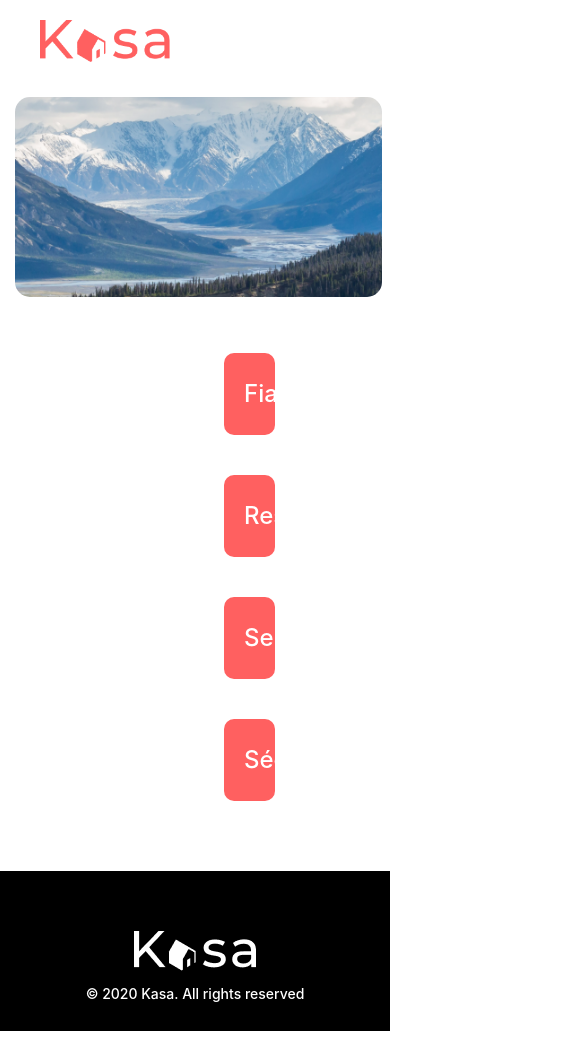
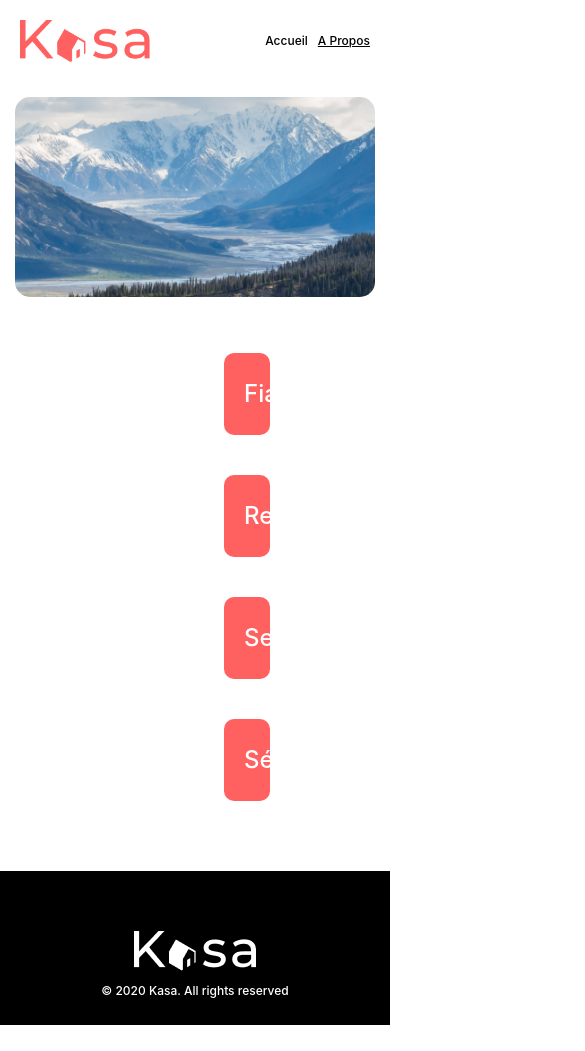
Before and after one commit to gilsonmak/P4-Kasa, a React (Create React App) app: page /aboutpage in a window 390 px wide. Shown: the top 1051 px of the page, 585 px wide, since content can reach past the window. After the commit the page ends 1025 px from the top, so only its background shows below. Built offline with nearby package versions, Linux system fonts and the light colour scheme.

Commit message:
feat: Gestion de l'erreur sur l'ID d'une propriété

```diff
--- a/src/App.css
+++ b/src/App.css
@@ -1,3 +1,11 @@
+
+
+#root {
+  width: 100%;
+  max-width: 1440px;
+  margin: 0 auto;
+  padding: 0 0;
+}
 .App {
   text-align: center;
 }
--- a/src/Components/Banner/Banner.scss
+++ b/src/Components/Banner/Banner.scss
@@ -50,8 +50,6 @@ h1 {
 @media (max-width: 768px) {
 
     .banner {
-        width: 94%;
         margin: 15px;
-        margin-left: 15px;
     }
 }
--- a/src/Components/Collapse/Collapse.scss
+++ b/src/Components/Collapse/Collapse.scss
@@ -59,72 +59,6 @@
     .collapse-container {
 
         margin-right: 30px;
-        width: 95%;
 
     }
 }
-/*
-.collapse-container {
-    width: 100%;
-    & + .collapse-container {  // Sélectionne chaque .collapse-container qui suit un autre .collapse-container
-      margin-top: 20px; // Espacement entre deux collapses consécutifs
-
-      @media (max-width: 768px) {
-        margin-top: 15px; // Espacement légèrement réduit en mobile
-      }
-    }
-  }
-
-  .collapse-title-container {
-    background-color: #FF6060;
-    border-radius: 7px;
-    cursor: pointer;
-  }
-
-  .collapse-title {
-    display: flex;
-    flex-direction: row;
-    justify-content: space-between;
-    align-items: center;
-    margin: 0 18px;
-    height: 47px;
-
-    @media (max-width: 768px) {
-      margin-left: 5px;
-      height: 40px; // Hauteur légèrement réduite en mobile si nécessaire
-    }
-  }
-
-  .arrow-icon {
-    width: 24px;
-    height: auto;
-    transition: transform 0.7s ease;
-
-    &.arrow-up {
-      transform: rotate(180deg);
-    }
-  }
-
-  .collapse-description-wrapper {
-    background-color: #F7F7F7;
-    border-radius: 5px;
-    overflow: hidden;
-    max-height: 0;
-    transition: max-height 0.3s ease-in-out;
-
-
-    &.open {
-      max-height: 1000px;
-    }
-  }
-
-  .collapse-description {
-    color: black;
-    padding: 15px;
-    font-weight: 400;
-    font-size: 16px;
-
-    @media (max-width: 768px) {
-      font-size: 14px;
-    }
-  }*/
--- a/src/Components/Footer/Footer.scss
+++ b/src/Components/Footer/Footer.scss
@@ -4,11 +4,11 @@
     display: flex;
     flex-direction: column;
     background-color: black;
-    width: 100%;
+    max-width: 1440px;
     align-items: center;
     padding-top: 60px;
     padding-bottom: 15px;
-    margin: 10px auto 20px auto;
+    margin: 0;
 
 
     .logo {
@@ -24,7 +24,8 @@
  @media (max-width: 768px) {
     .footer {
         p {
-            font-size: 14px;
+            font-size: 12px;
+            font-weight: 500;
         }
     }
  }
--- a/src/Components/Header/Header.scss
+++ b/src/Components/Header/Header.scss
@@ -3,8 +3,8 @@
     display: flex;
     justify-content: space-between;
     align-items: center;
-    width: 1024px;
-    margin: 0 auto;
+    max-width: 1240px;
+    margin: 10px auto 20px auto;
     padding: 40px 0;
 
 }
@@ -33,7 +33,7 @@ a {
 
     .header {
         padding: 20px;
-        margin: 0 20px;
+        margin: 0 0;
     }
 
     .nav-header {
--- a/src/Pages/HousingPage/HousingPage.jsx
+++ b/src/Pages/HousingPage/HousingPage.jsx
@@ -1,5 +1,5 @@
 import React from "react";
-import { useParams } from "react-router-dom";
+import { useParams, Navigate } from "react-router-dom";
 import logements from "../../Data/logements.json"
 import Carrousel from "../../Components/Carrousel/Carrousel";
 import "./HousingPage.scss"
@@ -18,7 +18,7 @@ function HousingPage() {
     const logement = logements.find(logement => logement.id === id);
 
    if (!logement) {
-        return <div>Logement non trouvé</div>
+        return <Navigate to="*" />
     }
 
     return (
@@ -64,7 +64,7 @@ function HousingPage() {
                         ))}
                     </ul>
                 }
-                />
+            />
 
             </div>
         </main>
--- a/src/Pages/HousingPage/HousingPage.scss
+++ b/src/Pages/HousingPage/HousingPage.scss
@@ -77,18 +77,14 @@
 }
 
 .collapse-section {
-    width: 92%;
     display: flex;
     flex-direction: row;
     justify-content: space-between;
     gap: 80px;
-    margin-left: 52px;
-    margin-bottom: 320px;
 
     @media(max-width:768px) {
 
         gap: 10px;
-        width: 105%;
         display: flex;
         flex-direction: column;
         margin-left: 115px;
--- a/src/index.scss
+++ b/src/index.scss
@@ -13,6 +13,6 @@ code {
 }
 
 main {
-  width: 1024px;
+  width: 1240px;
   margin: 0 auto;
 }
```
Also changed, not shown: src/reportWebVitals.js (deleted, +0 -13 lines), src/setupTests.js (deleted, +0 -5 lines), src/logo.svg (deleted), 1 other file (tests, documents, lock files or other folders).
